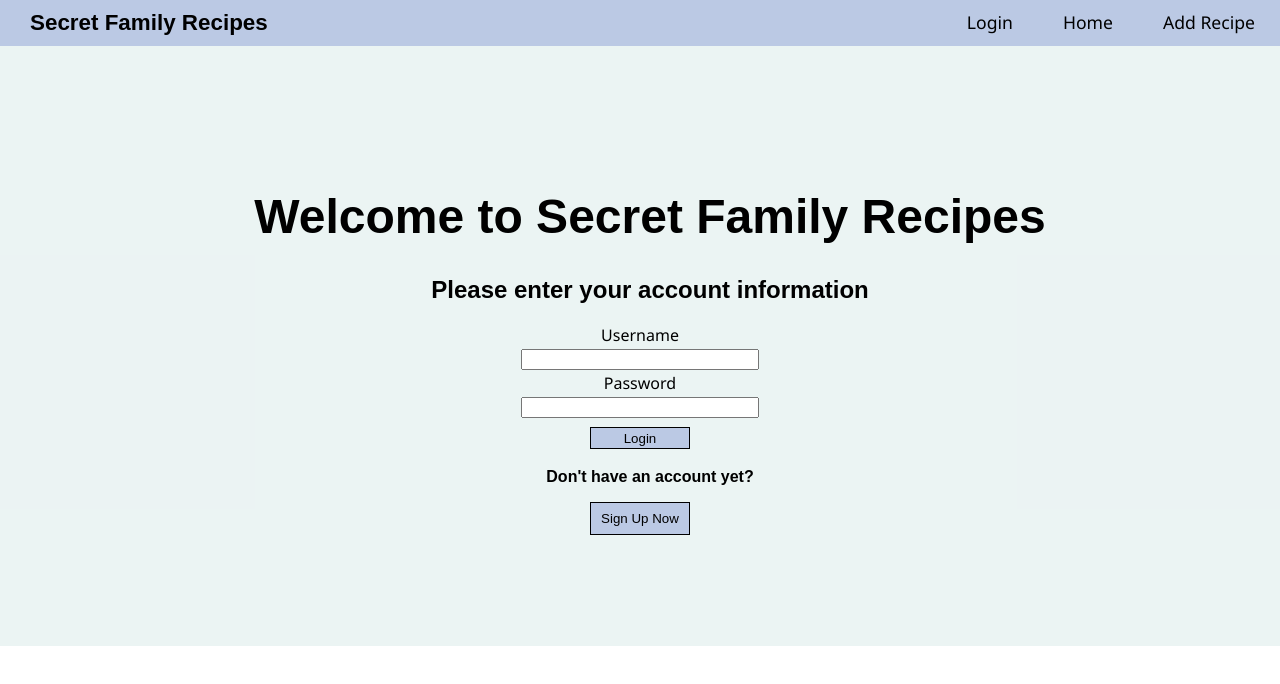
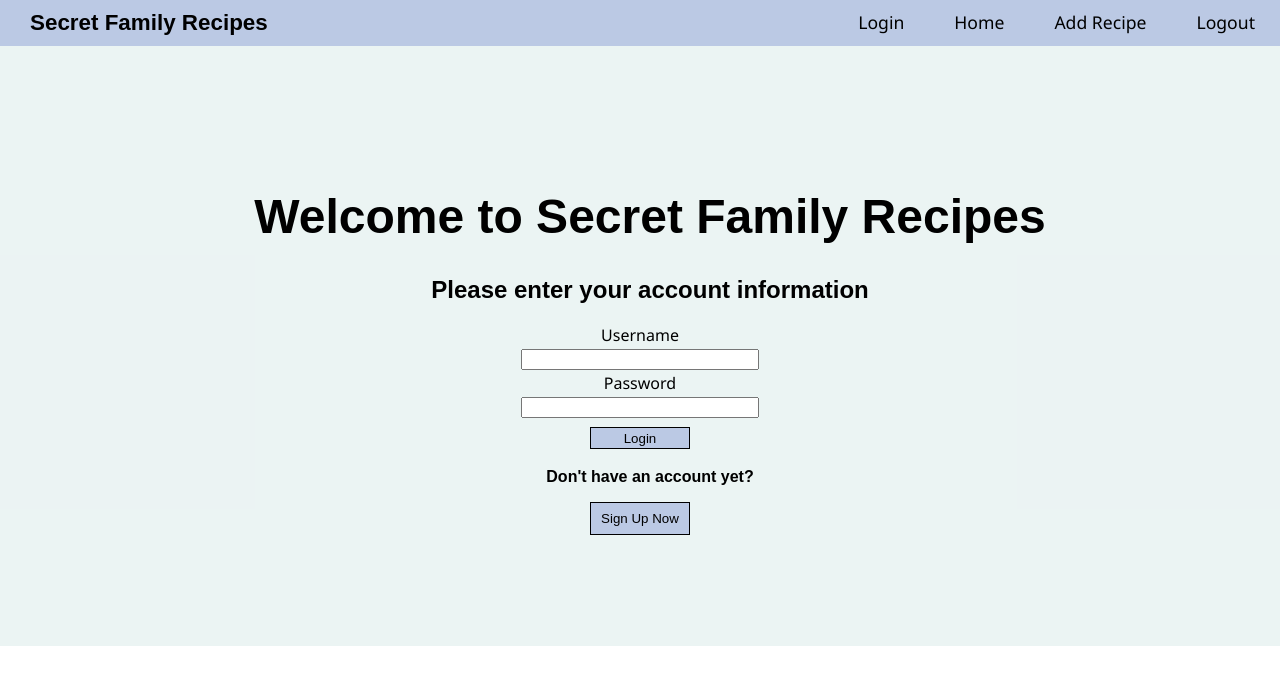
Before and after one commit to Build-Week-ft-secret-family-recipes-09/front-end, a React (Create React App) app: page /login in a window 1280 px wide. Shown: the top 684 px of the page. Built offline with nearby package versions, Linux system fonts and the light colour scheme; the HTML template or start-up script is replaced by a standard one.

Commit message:
built out logout

```diff
--- a/src/App.js
+++ b/src/App.js
@@ -7,6 +7,7 @@ import RecipeForm from './components/RecipeForm';
 import Login from './login-logout/Login';
 import HomePage from './homepage/HomePage';
 import SignUp from './login-logout/SignUp';
+import Logout from './login-logout/Logout';
 
 function App() {
   return (
@@ -24,6 +25,9 @@ function App() {
           <NavLink className="link" to='/recipe-form'>
             Add Recipe
           </NavLink>
+          <NavLink className="link" to='/logout'>
+            Logout
+          </NavLink>
         </div>
 
 
@@ -34,6 +38,7 @@ function App() {
         <Route exact path='/signup' element={<SignUp/>} />
         <Route exact path='/homepage' element={<HomePage className="homePage"/>} />
         <Route exact path='/recipe-form' element={<RecipeForm />} />
+        <Route exact path='/logout' element={<Logout/>} />
       </Routes>
     </div>
   );
--- a/src/login-logout/Logout.js
+++ b/src/login-logout/Logout.js
@@ -1,14 +1,23 @@
 import React, { useEffect } from 'react';
+import { useNavigate } from 'react-router-dom';
+import axios from 'axios';
 
 const Logout = () => {
-    const { push } = 'useHistory'
+    const navigate = useNavigate();
     useEffect(() => {
         console.log('logout')
-        //axios post call to /logout, {}
-        //remove local storage item
-        //push login
-        //console.log error
+        navigate('/login')
+        // axios.post('https://bldwk-scrt-rec-api.herokuapp.com/api/auth/logout', {})
+        //     .then(resp => {
+        //         console.log(resp)
+        //         //remove local storage item token
+        //         navigate('/login')
+        //     })
+        //     .catch(err => {
+        //         console.error(err)
+        //     })
     }, [])
+
     return(
         <div></div>
     )
```
